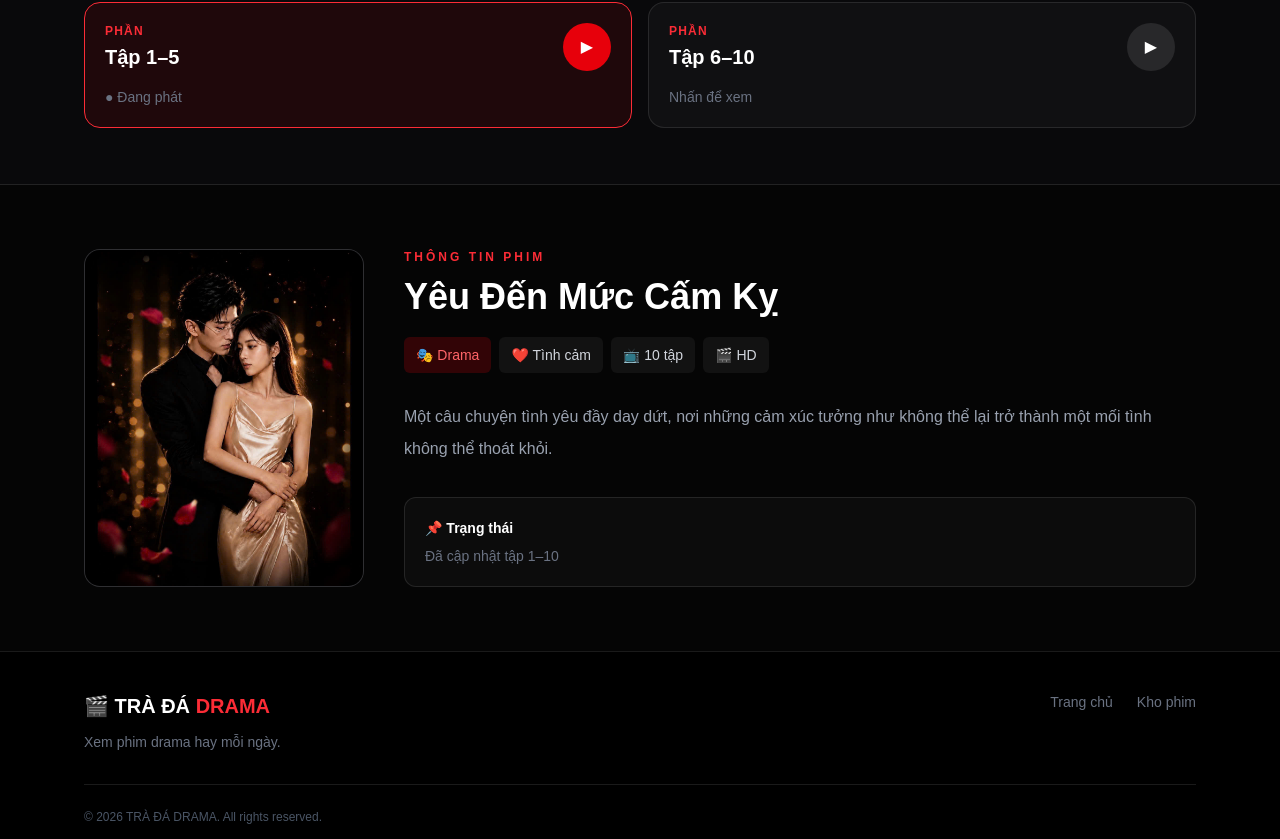
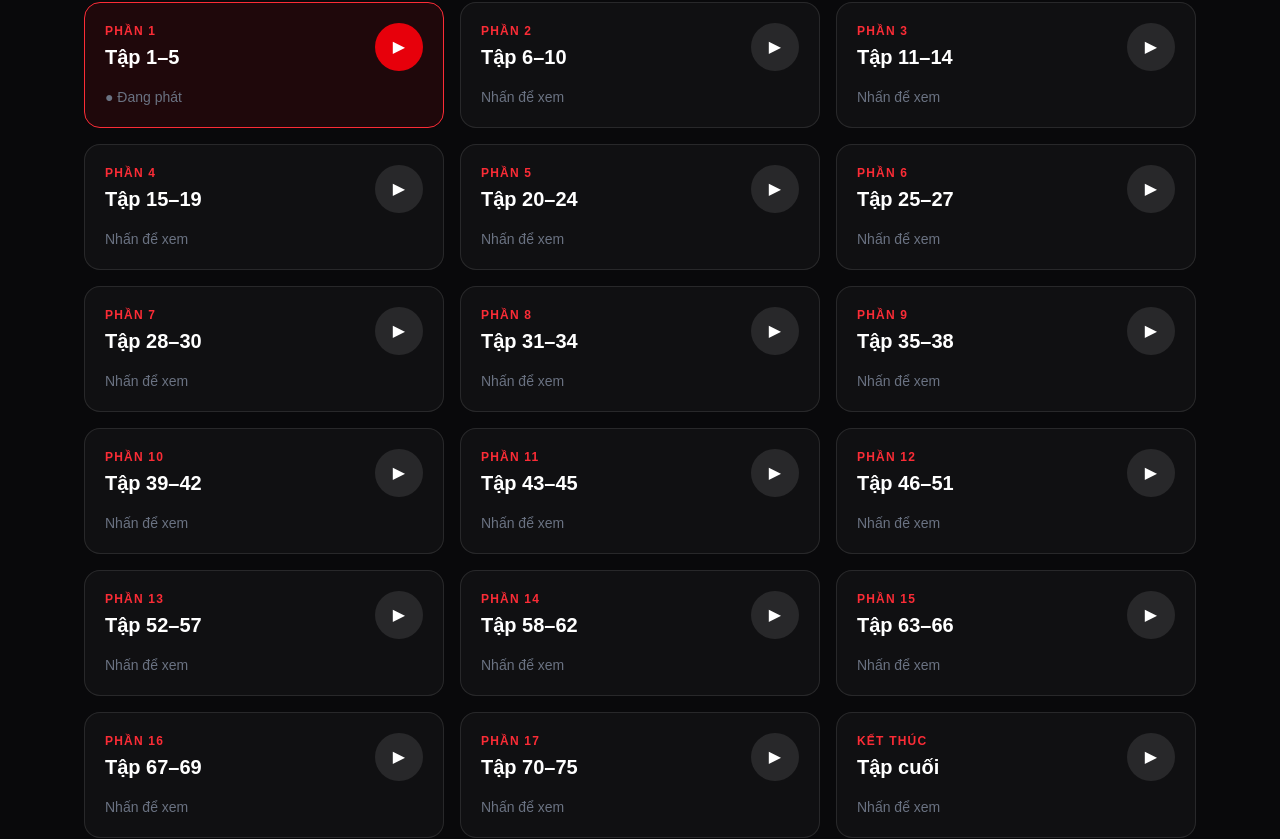
Before and after one commit to ptpvip9-hub/web-phim, a Next.js app: page /phim/yeu-den-muc-cam-ky in a window 1280 px wide. Shown: the part 1821-2660 px from the top of the page. Built offline with nearby package versions, Linux system fonts and the light colour scheme.

Commit message:
Add full episodes

```diff
--- a/app/phim/yeu-den-muc-cam-ky/page.tsx
+++ b/app/phim/yeu-den-muc-cam-ky/page.tsx
@@ -18,6 +18,86 @@ const episodes = [
     id: 2,
     title: "Tập 6–10",
     video: `${R2_BASE}/tap6-10.mp4`,
+  },
+  {
+    id: 3,
+    title: "Tập 11–14",
+    video: `${R2_BASE}/tap11-14.mp4`,
+  },
+  {
+    id: 4,
+    title: "Tập 15–19",
+    video: `${R2_BASE}/tap15-19.mp4`,
+  },
+  {
+    id: 5,
+    title: "Tập 20–24",
+    video: `${R2_BASE}/tap20-24.mp4`,
+  },
+  {
+    id: 6,
+    title: "Tập 25–27",
+    video: `${R2_BASE}/tap25-27.mp4`,
+  },
+  {
+    id: 7,
+    title: "Tập 28–30",
+    video: `${R2_BASE}/tap28-30.mp4`,
+  },
+  {
+    id: 8,
+    title: "Tập 31–34",
+    video: `${R2_BASE}/tap31-34.mp4`,
+  },
+  {
+    id: 9,
+    title: "Tập 35–38",
+    video: `${R2_BASE}/tap35-38.mp4`,
+  },
+  {
+    id: 10,
+    title: "Tập 39–42",
+    video: `${R2_BASE}/tap39-42.mp4`,
+  },
+  {
+    id: 11,
+    title: "Tập 43–45",
+    video: `${R2_BASE}/tap43-45.mp4`,
+  },
+  {
+    id: 12,
+    title: "Tập 46–51",
+    video: `${R2_BASE}/tap46-51.mp4`,
+  },
+  {
+    id: 13,
+    title: "Tập 52–57",
+    video: `${R2_BASE}/tap52-57.mp4`,
+  },
+  {
+    id: 14,
+    title: "Tập 58–62",
+    video: `${R2_BASE}/tap58-62.mp4`,
+  },
+  {
+    id: 15,
+    title: "Tập 63–66",
+    video: `${R2_BASE}/tap63-66.mp4`,
+  },
+  {
+    id: 16,
+    title: "Tập 67–69",
+    video: `${R2_BASE}/tap67-69.mp4`,
+  },
+  {
+    id: 17,
+    title: "Tập 70–75",
+    video: `${R2_BASE}/tap70-75.mp4`,
+  },
+  {
+    id: 18,
+    title: "Tập cuối",
+    video: `${R2_BASE}/tap-cuoi.mp4`,
   },
 ];
 
@@ -121,7 +201,7 @@ export default function YeuDenMucCamKy() {
             <div className="mt-6 flex flex-wrap gap-3 text-sm">
 
               <span className="rounded-md bg-red-600 px-3 py-1.5 font-bold">
-                MỚI
+                FULL
               </span>
 
               <span className="rounded-md bg-white/10 px-3 py-1.5">
@@ -129,7 +209,7 @@ export default function YeuDenMucCamKy() {
               </span>
 
               <span className="rounded-md bg-white/10 px-3 py-1.5">
-                10 TẬP
+                75+ TẬP
               </span>
 
               <span className="rounded-md bg-white/10 px-3 py-1.5">
@@ -188,6 +268,7 @@ export default function YeuDenMucCamKy() {
 
         </div>
 
+        {/* VIDEO PLAYER */}
         <div className="overflow-hidden rounded-2xl border border-white/10 bg-black shadow-2xl">
 
           <video
@@ -207,12 +288,20 @@ export default function YeuDenMucCamKy() {
 
         </div>
 
-        <p className="mt-4 text-sm text-gray-500">
-          Đang phát:{" "}
-          <span className="text-gray-300">
-            {currentEpisode.title}
-          </span>
-        </p>
+        <div className="mt-4 flex items-center justify-between">
+
+          <p className="text-sm text-gray-500">
+            Đang phát:{" "}
+            <span className="text-gray-300">
+              {currentEpisode.title}
+            </span>
+          </p>
+
+          <p className="text-sm text-gray-600">
+            {currentEpisode.id} / {episodes.length}
+          </p>
+
+        </div>
 
       </section>
 
@@ -237,12 +326,15 @@ export default function YeuDenMucCamKy() {
 
           </div>
 
-          <div className="grid gap-4 sm:grid-cols-2">
+          <div className="grid gap-4 sm:grid-cols-2 md:grid-cols-3">
 
             {episodes.map((episode) => {
 
               const isActive =
                 currentEpisode.id === episode.id;
+
+              const isFinal =
+                episode.title === "Tập cuối";
 
               return (
                 <button
@@ -255,20 +347,22 @@ export default function YeuDenMucCamKy() {
                   }`}
                 >
 
-                  <div className="flex items-center justify-between">
+                  <div className="flex items-center justify-between gap-4">
 
                     <div>
+
                       <p className="text-xs font-bold uppercase tracking-widest text-red-500">
-                        PHẦN
+                        {isFinal ? "KẾT THÚC" : `PHẦN ${episode.id}`}
                       </p>
 
                       <h3 className="mt-1 text-xl font-bold">
                         {episode.title}
                       </h3>
+
                     </div>
 
                     <span
-                      className={`flex h-12 w-12 items-center justify-center rounded-full transition ${
+                      className={`flex h-12 w-12 shrink-0 items-center justify-center rounded-full transition ${
                         isActive
                           ? "bg-red-600"
                           : "bg-white/10 group-hover:bg-red-600"
@@ -331,7 +425,7 @@ export default function YeuDenMucCamKy() {
               </span>
 
               <span className="rounded-md bg-white/5 px-3 py-2 text-sm text-gray-300">
-                📺 10 tập
+                📺 75+ tập
               </span>
 
               <span className="rounded-md bg-white/5 px-3 py-2 text-sm text-gray-300">
@@ -354,7 +448,7 @@ export default function YeuDenMucCamKy() {
               </p>
 
               <p className="mt-2 text-sm text-gray-500">
-                Đã cập nhật tập 1–10
+                Đã cập nhật đầy đủ các tập phim.
               </p>
 
             </div>
```
